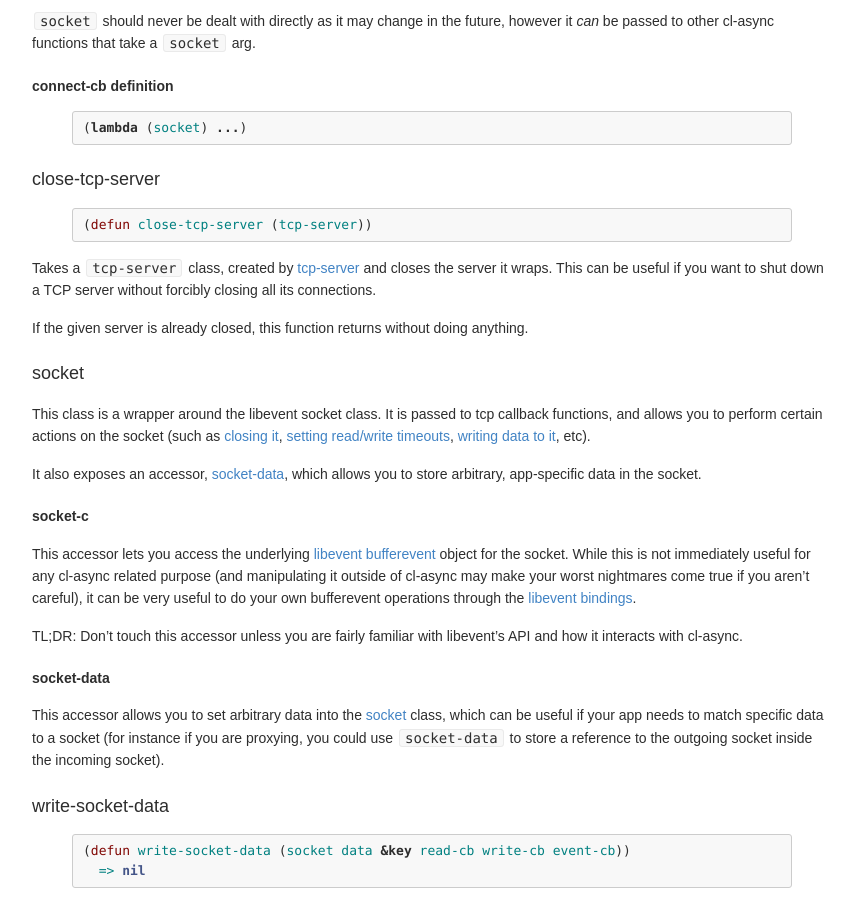
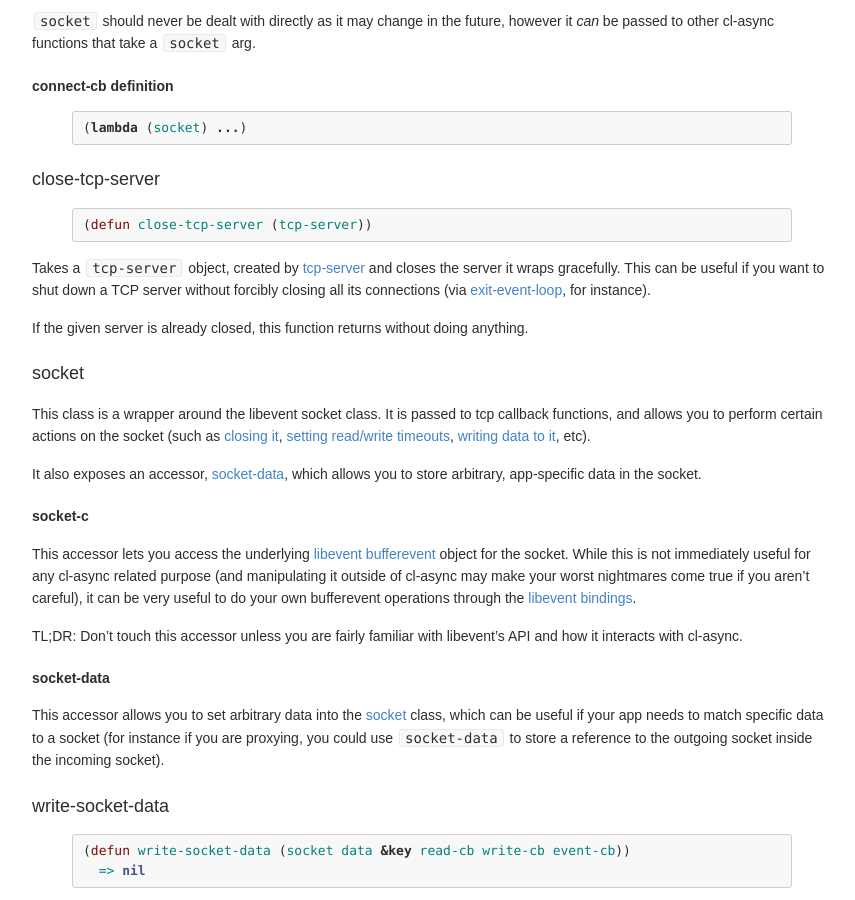
Before and after one commit to orthecreedence/cl-async, a Jekyll site: the page built from tcp.md, in a window 1280 px wide and 900 px high, scrolled down 2803 px. Shown: the whole window, without its empty margins (208-1063 px from the left). Built offline with Jekyll 4.4.1, drawn with Linux system fonts in a browser that asks for light colours; Markdown is read by kramdown in place of the engine named in the settings.

Commit message:
tcp-server tweak

```diff
--- a/tcp.md
+++ b/tcp.md
@@ -181,9 +181,10 @@ however it *can* be passed to other cl-async functions that take a `socket` arg.
 (defun close-tcp-server (tcp-server))
 {% endhighlight %}
 
-Takes a `tcp-server` class, created by [tcp-server](#tcp-server) and closes the
-server it wraps. This can be useful if you want to shut down a TCP server
-without forcibly closing all its connections.
+Takes a `tcp-server` object, created by [tcp-server](#tcp-server) and closes the
+server it wraps gracefully. This can be useful if you want to shut down a TCP
+server without forcibly closing all its connections (via [exit-event-loop](/cl-async/base#exit-eent-loop),
+for instance).
 
 If the given server is already closed, this function returns without doing
 anything.
```
